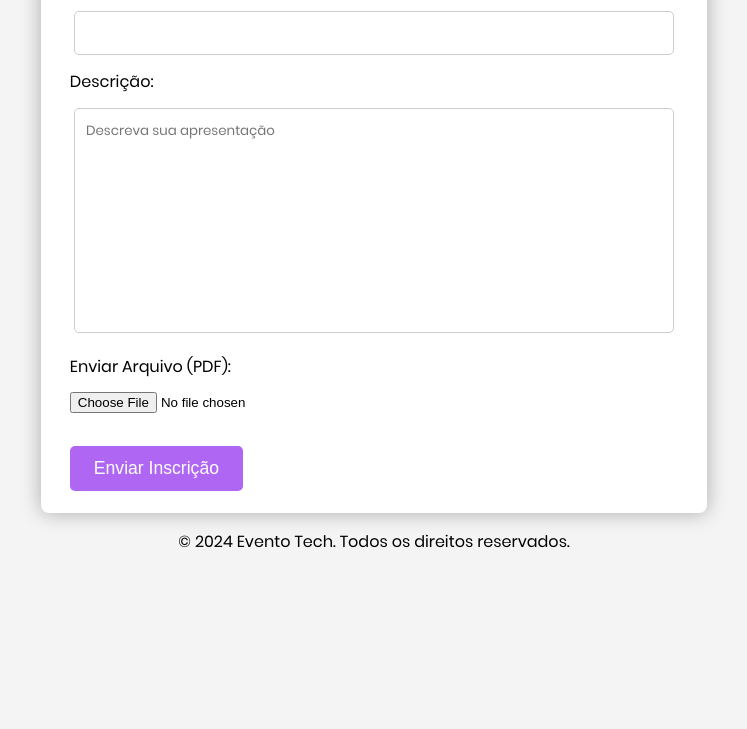
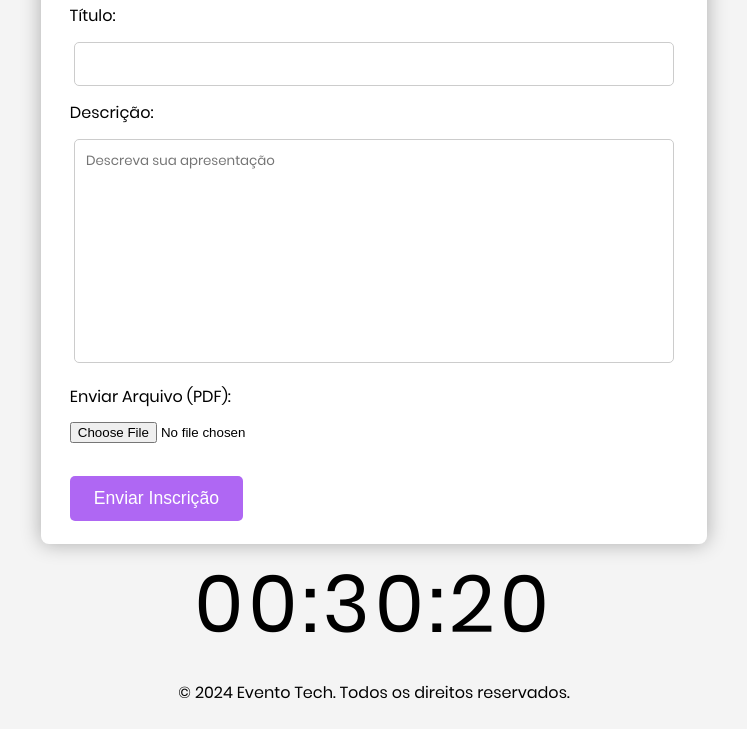
Before and after one commit to YoriCunha/HTML---2, a plain HTML site: page OT2/main.html in a window 1280 px wide. Shown: the part 911-1640 px from the top of the page, without its empty margins (266-1013 px from the left). Before the commit the page ends 1489 px from the top, so only its background shows below. Drawn offline with Linux system fonts and the light colour scheme.

Commit message:
Relogio adicionado para testes

```diff
--- a/OT2/estilo.css
+++ b/OT2/estilo.css
@@ -13,7 +13,7 @@ body {
     flex-direction: column;
 }
 header h1 {
-    font-size: 5vh;
+    font-size: 6vh;
     margin-bottom: 2vh;
     margin-left: 2vh;
 }
@@ -121,3 +121,7 @@ footer{
     clear: both;
     position: relative;
 }
+.relogio{
+    font-size: 80px;
+    letter-spacing: 5px;
+}
--- a/OT2/main.html
+++ b/OT2/main.html
@@ -6,6 +6,7 @@
     <meta name="viewport" content="width=device-width, initial-scale=1.0">
     <title>Evento Tech 2024</title>
     <link rel="stylesheet" href="estilo.css">
+    <script src="script.js" defer></script>
 </head>
 
 <body>
@@ -60,8 +61,10 @@
                 <button type="submit">Enviar Inscrição</button>
             </fieldset>
         </form>
-
     </article>
+    <div class="relogio">
+        <span id="horas">00</span>:<span id="minutos">00</span>:<span id="segundos">00</span>
+    </div>
     <footer>
         <p>&copy; 2024 Evento Tech. Todos os direitos reservados.</p>
     </footer>
--- /dev/null
+++ b/OT2/script.js
@@ -0,0 +1,14 @@
+function atualizarRelogio(){
+    const agora = new Date();
+    const horas = String(agora.getHours()).padStart(2, '0');
+    const minutos = String(agora.getMinutes()).padStart(2, '0');
+    const segundos = String(agora.getSeconds()).padStart(2, '0');
+
+    document.getElementById('horas').textContent = horas;
+    document.getElementById('minutos').textContent = minutos;
+    document.getElementById('segundos').textContent = segundos;
+}
+
+setInterval(atualizarRelogio, 1000);
+
+atualizarRelogio();
```
